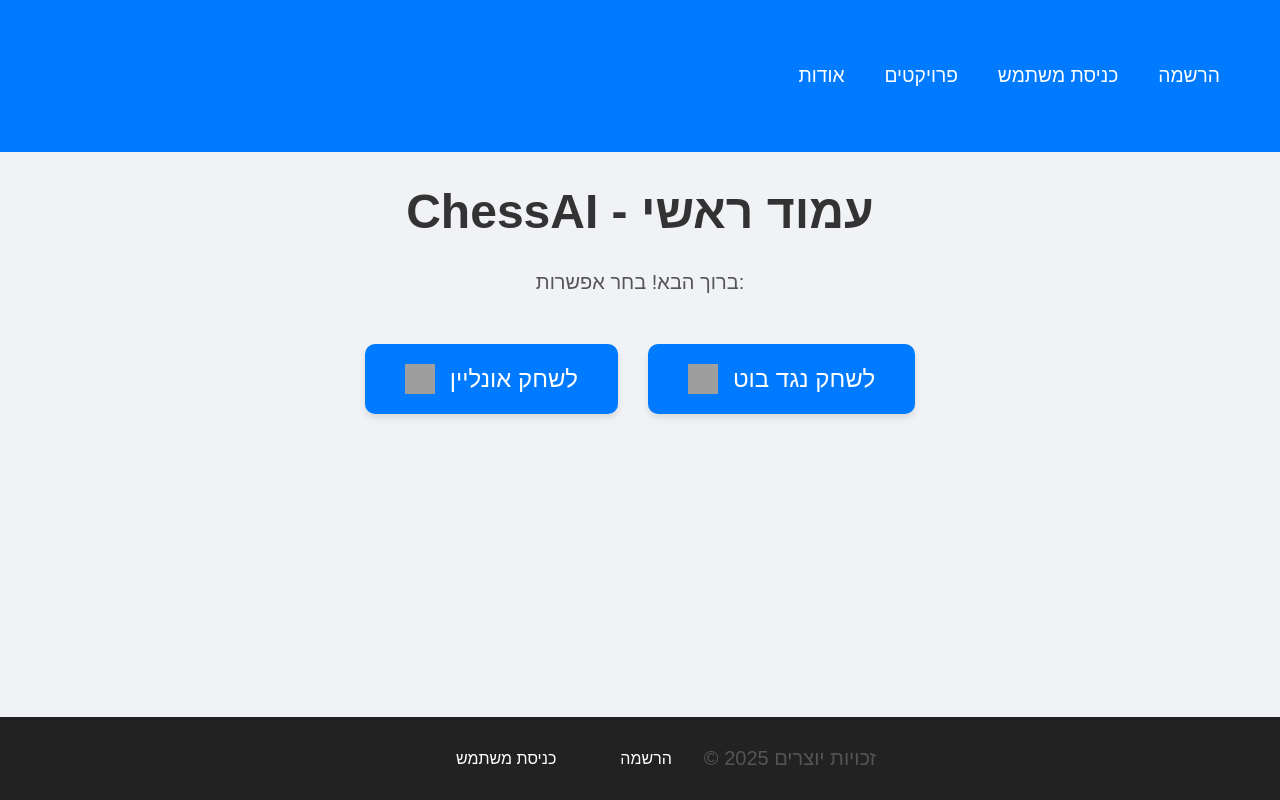
After one commit to Arad05/ChessAI, a Flask app: template Chess/ChessAI_GUI/templates/home.html in a window 1280 px wide. The commit adds this page. Run offline with Flask 3, Linux system fonts and the light colour scheme; the template is opened without the code that fills it, so the values that code supplies are empty; grey boxes are pictures that could not be loaded.

Commit message:
Added first pages

```diff
--- a/Chess/ChessAI_GUI/static/css/home.css
+++ b/Chess/ChessAI_GUI/static/css/home.css
@@ -1,7 +1,8 @@
+/* General Styles */
 body {
     font-family: Arial, sans-serif;
     text-align: center;
-    background-color: #f8f9fa;
+    background-color: #f0f2f5;
     margin: 0;
     padding: 0;
 }
@@ -12,45 +13,95 @@ body {
 
 h1 {
     color: #333;
+    font-size: 3rem;
 }
 
 p {
-    font-size: 18px;
+    font-size: 1.25rem;
     color: #555;
 }
 
-.buttons {
-    margin-top: 20px;
+/* Header Styles */
+header {
+    background-color: #007bff;
+    padding: 15px 0;
+    position: sticky;
+    top: 0;
+    z-index: 1000;
 }
 
-.big-button {
-    font-size: 24px;
-    padding: 15px 30px;
-    margin: 10px;
-    border: none;
-    border-radius: 10px;
-    cursor: pointer;
-    transition: 0.3s;
+header nav ul {
+    list-style-type: none;
+    margin: 0;
+    padding: 0;
+    display: flex;
+    justify-content: flex-end;
+    gap: 20px;
 }
 
-#play-online {
+header nav ul li {
+    display: inline;
+}
+
+header nav ul li a {
+    color: white;
+    text-decoration: none;
+    font-size: 1.2rem;
+    padding: 10px;
+    transition: background-color 0.3s ease;
+}
+
+header nav ul li a:hover {
+    background-color: #0056b3;
+    border-radius: 5px;
+}
+
+/* Buttons Container */
+.buttons-container {
+    display: flex;
+    justify-content: center;
+    gap: 30px;
+    margin-top: 50px;
+}
+
+/* Play Button Styles */
+.play-button {
+    display: inline-block;
+    padding: 20px 40px;
     background-color: #007bff;
     color: white;
+    text-decoration: none;
+    font-size: 1.5rem;
+    border-radius: 10px;
+    box-shadow: 0 4px 6px rgba(0, 0, 0, 0.1);
+    cursor: pointer;
+    transition: all 0.3s ease;
+    display: flex;
+    align-items: center;
+    justify-content: center;
 }
 
-#play-online:hover {
+.play-button:hover {
     background-color: #0056b3;
+    transform: scale(1.05);
 }
 
-#play-bot {
-    background-color: #28a745;
-    color: white;
+.play-button:active {
+    transform: scale(0.98);
 }
 
-#play-bot:hover {
-    background-color: #1e7e34;
+.button-content {
+    display: flex;
+    align-items: center;
 }
 
+.icon {
+    width: 30px;
+    height: 30px;
+    margin-right: 15px;
+}
+
+/* Footer */
 footer {
     margin-top: 50px;
     padding: 10px;
@@ -59,4 +110,24 @@ footer {
     position: fixed;
     width: 100%;
     bottom: 0;
+    display: flex;
+    justify-content: center;
+    align-items: center;
 }
+
+/* Footer Links */
+footer a {
+    color: white;
+    font-size: 1rem;
+    margin: 0 15px;
+    text-decoration: none;
+    border: 2px solid transparent;
+    border-radius: 5px;
+    padding: 8px 15px;
+    transition: all 0.3s ease;
+}
+
+footer a:hover {
+    background-color: #444;
+    border-color: #fff;
+}
--- /dev/null
+++ b/Chess/ChessAI_GUI/templates/home.html
@@ -0,0 +1,53 @@
+<!DOCTYPE html>
+<html lang="en">
+<head>
+    <meta charset="UTF-8">
+    <meta name="viewport" content="width=device-width, initial-scale=1.0">
+    <title>ChessAI - עמוד ראשי</title>
+    <link rel="stylesheet" href="{{ url_for('static', filename='css/home.css') }}">
+</head>
+<body>
+    <header>
+        <div class="container">
+            <nav>
+                <ul>
+                    <li><a href="about.html">אודות</a></li>
+                    <li><a href="#">פרויקטים</a></li>
+                    <li><a href="#">כניסת משתמש</a></li>
+                    <li><a href="#">הרשמה</a></li>
+                </ul>
+            </nav>
+        </div>
+    </header>
+
+    <main>
+        <div class="title-container">
+            <h1 class="title">ChessAI - עמוד ראשי</h1>
+            <p>ברוך הבא! בחר אפשרות:</p>
+        </div>
+
+        <div class="buttons-container">
+            <a href="/play_online" class="play-button" id="play-online">
+                <span class="button-content">
+                    <img src="https://img.icons8.com/ios/50/000000/worldwide-location.png" alt="Online" class="icon">
+                    לשחק אונליין
+                </span>
+            </a>
+            <a href="/play_bot" class="play-button" id="play-bot">
+                <span class="button-content">
+                    <img src="https://img.icons8.com/ios/50/000000/chess.png" alt="Bot" class="icon">
+                    לשחק נגד בוט
+                </span>
+            </a>
+        </div>
+    </main>
+
+    <footer>
+        <a href="#" class="footer-link">כניסת משתמש</a>
+        <a href="#" class="footer-link">הרשמה</a>
+        <p>&copy; 2025 זכויות יוצרים</p>
+    </footer>
+
+    <script src="{{ url_for('static', filename='js/home.js') }}" defer></script>
+</body>
+</html>
--- a/Chess/app.py
+++ b/Chess/app.py
@@ -1,10 +1,21 @@
 from flask import Flask, render_template
+import os
 
-app = Flask(__name__)
+app = Flask(__name__, template_folder="ChessAI_GUI/templates", static_folder="ChessAI_GUI/static")
 
 @app.route('/')
 def home():
     return render_template('home.html')
 
-if __name__ == '__main__':
-    app.run(debug=True)
+@app.route('/play_online')
+def play_online():
+    # Logic for playing online
+    return render_template('play_online.html')
+
+@app.route('/play_bot')
+def play_bot():
+    # Logic for playing against a bot
+    return render_template('play_bot.html')
+
+if __name__ == "__main__":
+    app.run(debug=True, port=5001)
```
Also changed, not shown: Chess/ChessAI_GUI/templates/html/home.html (deleted, +0 -23 lines), Chess/ChessAI_GUI/templates/play_bot.html (added), Chess/ChessAI_GUI/templates/play_online.html (added).
